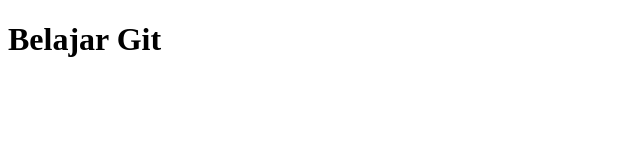
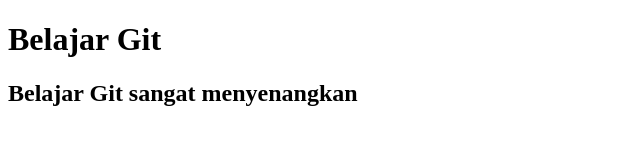
Before and after one commit to Riska13/belajargit, a plain HTML site: page index.html in a window 1280 px wide. Shown: the whole page, without its empty margins (0-640 px from the left). Drawn offline with Linux system fonts and the light colour scheme.

Commit message:
menambahkan h2

```diff
--- a/index.html
+++ b/index.html
@@ -8,5 +8,6 @@
 </head>
 <body>
     <h1>Belajar Git</h1>
+    <h2>Belajar Git sangat menyenangkan</h2>
 </body>
 </html>
```
